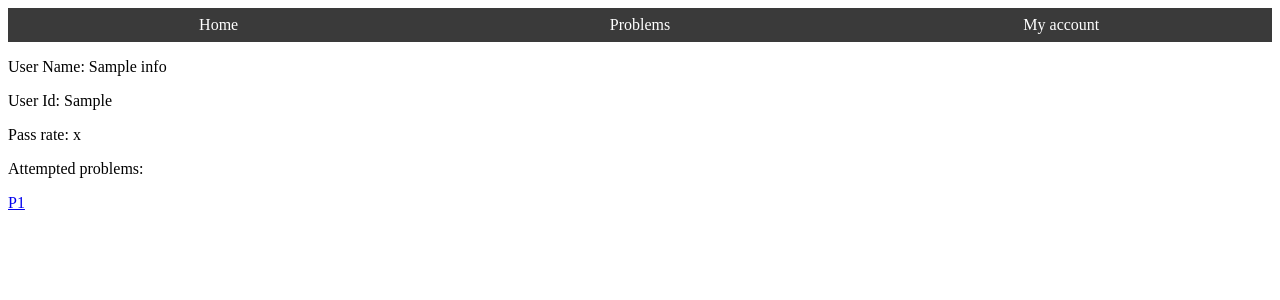
After one commit to grqx/pywebjudge, a Python web app: template templates/me.html in a window 1280 px wide. The commit adds this page. Shown: the top 300 px of the page. Run offline with Jinja, Linux system fonts and the light colour scheme; the template is opened without the code that fills it: most values are stand-ins (such as "Sample title", 1, 10 or a date in 2020).

Commit message:
forgot to add me.html, minor tweak

```diff
--- a/static/problem.js
+++ b/static/problem.js
@@ -45,7 +45,7 @@ document.addEventListener('DOMContentLoaded', async ()=>{
         checkOut: null,
     };
 
-    const pyodide = await loadPyodide({});
+    const pyodide = await loadPyodide({ jsglobals: {} });
 
     function setPyIO(o) {
         pyodide.setStdin({stdin: ()=>o[0]()});
--- /dev/null
+++ b/templates/me.html
@@ -0,0 +1,27 @@
+<!DOCTYPE html>
+<html lang="en">
+<head>
+  <meta charset="utf-8">
+  <title>Home - PWJ</title>
+  <link rel="stylesheet" href="{{url_for('static', filename='index.css')}}">
+</head>
+<body>
+    <nav id="navbar">
+        <ul>
+            <li><a href="/">Home</a></li>
+            <li><a href="/problems">Problems</a></li>
+            <li><a href="/me">My account</a></li>
+        </ul>
+    </nav>
+
+    <div>
+        <p>User Name: {{info['name']}}</p>
+        <p>User Id: {{u}}</p>
+        <p>Pass rate: {{passrate}}</p>
+        <p>Attempted problems: </p>
+        {% for p_id in attempted %}
+        <a href="/problem/{{p_id}}">P{{p_id}}</a>
+        {% endfor %}
+    </div>
+</body>
+</html>
--- a/templates/problem.html
+++ b/templates/problem.html
@@ -31,9 +31,7 @@
     <div>
         <select id="judge-tc">
             <option selected>Use input box</option>
-            {% if u is not none() %}
-            <option>Submit</option>
-            {% endif %}
+            <option {{'disabled' if u is none()}}>Submit</option>
             {% for testcase in testcases %}
             <option>Testcase {{testcase['test_no']}}</option>
             {% endfor %}
```
